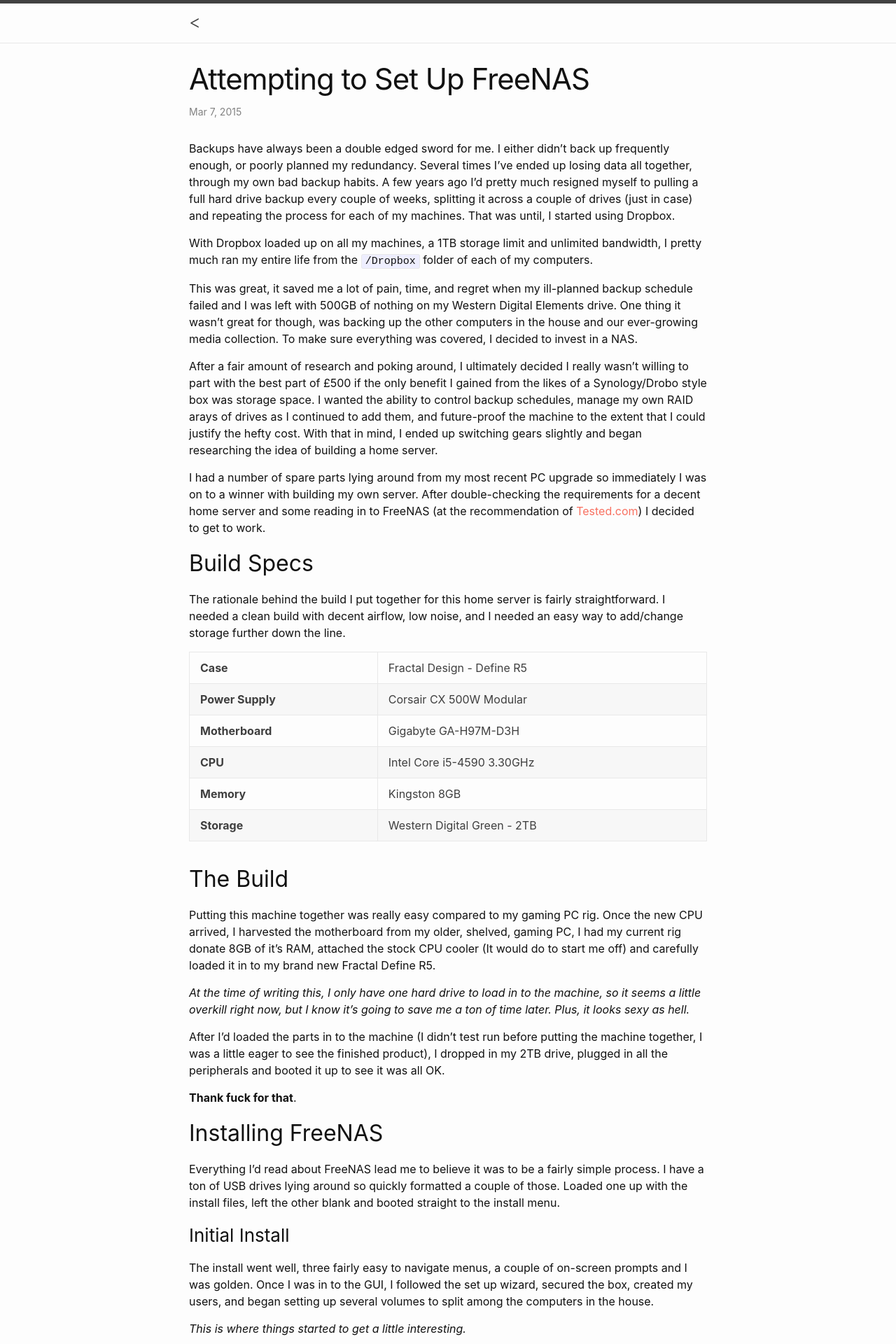
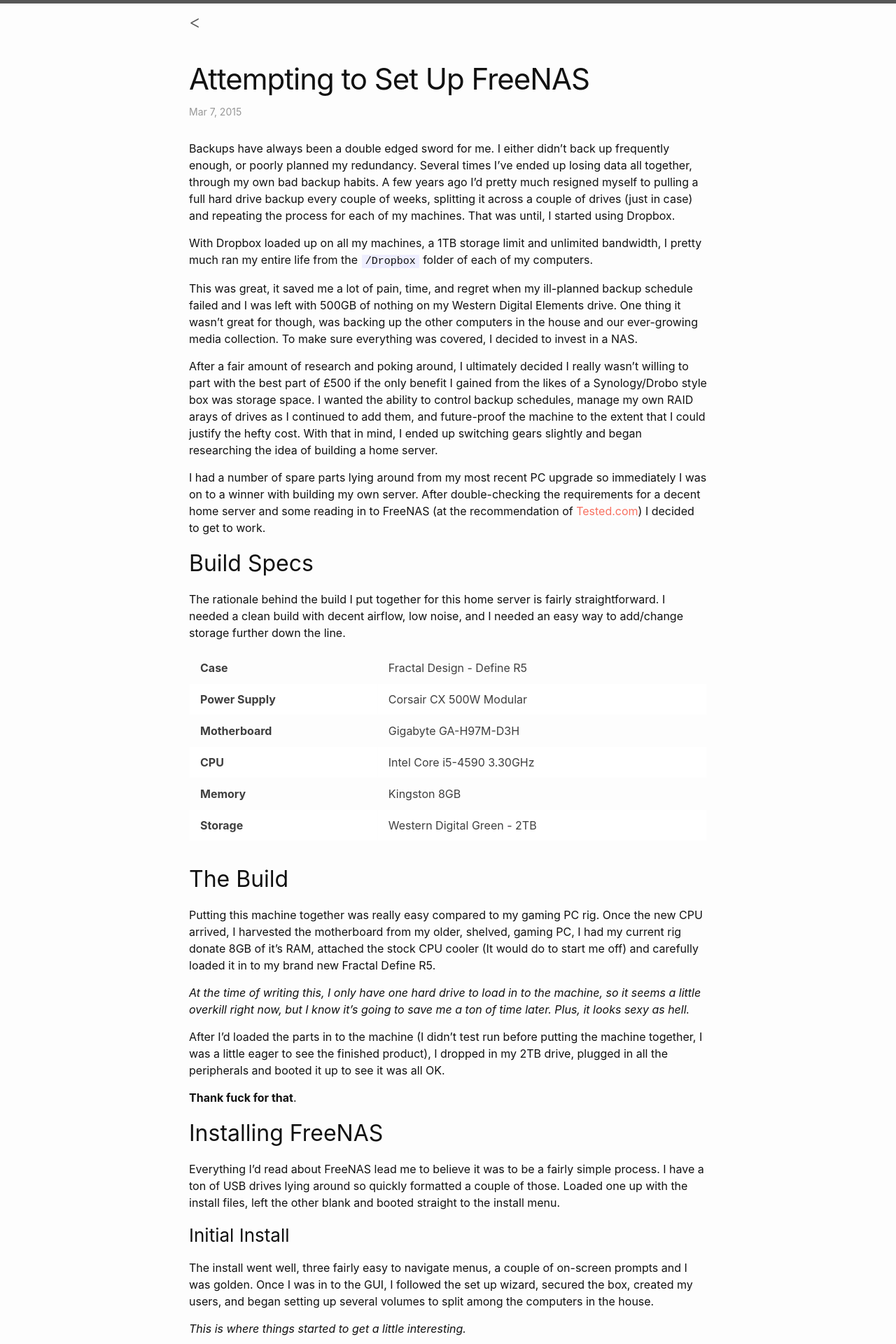
Before and after one commit to samclrk/samclarke.blog, a Jekyll site: the page built from _posts/2015-03-07-attemping-to-setup-freenas.markdown, in a window 1280 px wide. Shown: the top 1920 px of the page at 70% size. Built offline with Jekyll 4.4.1, drawn with Linux system fonts in a browser that asks for light colours.

Commit message:
change grey

```diff
--- a/_sass/minima.scss
+++ b/_sass/minima.scss
@@ -14,7 +14,7 @@ $text-color:       #111 !default;
 $background-color: #fdfdfd !default;
 $brand-color:      #F87060 !default;
 
-$grey-color:       #828282 !default;
+$grey-color:       #979797 !default;
 $grey-color-light: lighten($grey-color, 40%) !default;
 $grey-color-dark:  darken($grey-color, 25%) !default;
 
```
